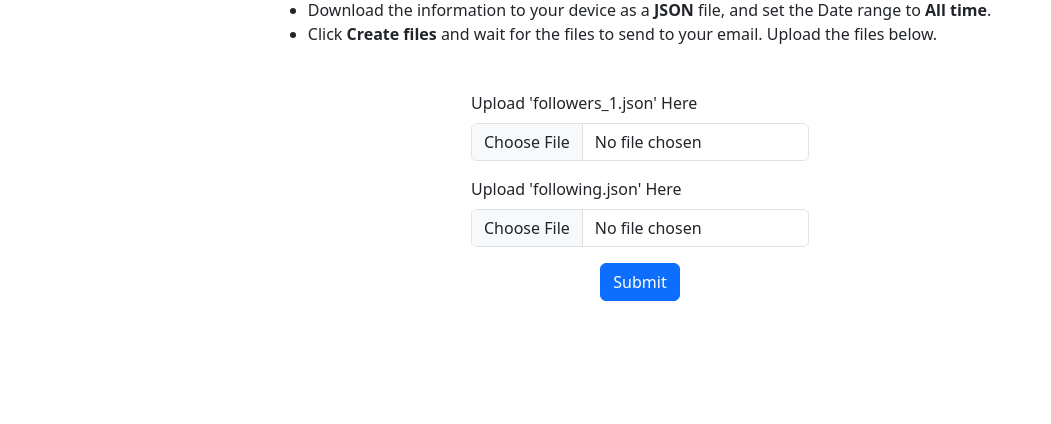
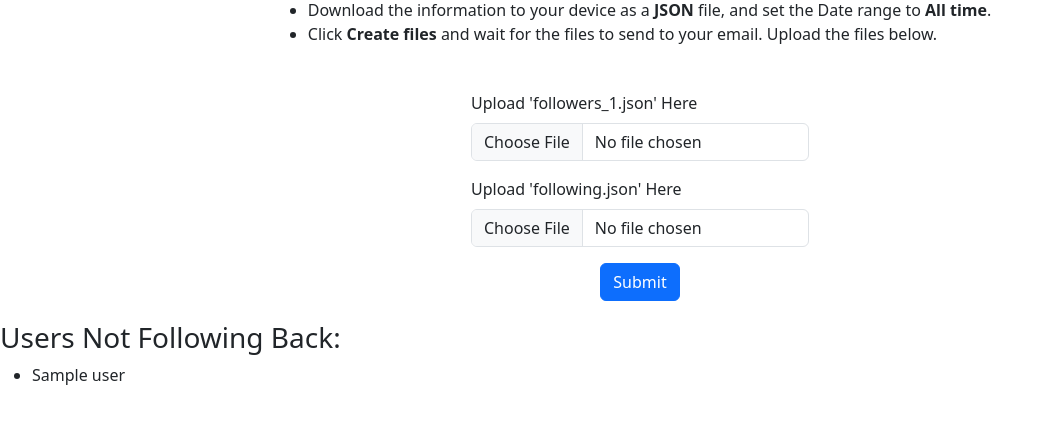
Before and after one commit to JPac2216/Instagram-Unfollower-Detector, a Flask app: template templates/index.html in a window 1280 px wide. Shown: the part 359-783 px from the top of the page, without its empty margins (0-1051 px from the left). Run offline with Flask 3, Linux system fonts and the light colour scheme; the template is opened without the code that fills it: most values are stand-ins (such as "Sample title", 1, 10 or a date in 2020).

Commit message:
Fixed comparison()

```diff
--- a/app.py
+++ b/app.py
@@ -1,8 +1,10 @@
 from flask import Flask, flash, render_template, request, redirect, url_for
 from werkzeug.utils import secure_filename
 import os
+import json
 
-UPLOAD_FOLDER = 'uploads'
+UPLOAD_FOLDER = os.path.join(os.getcwd(), 'uploads')
+os.makedirs(UPLOAD_FOLDER, exist_ok=True)
 ALLOWED_EXTENSIONS = {'json'}
 
 def allowed_file(filename):
@@ -29,14 +31,39 @@ def upload_file():
         if followers.filename == '' or following.filename == '':
             flash('No selected file')
             return redirect(request.url)
+
         if followers and allowed_file(followers.filename) and following and allowed_file(following.filename):
             filename1 = secure_filename(followers.filename)
             filename2 = secure_filename(following.filename)
             followers.save(os.path.join(app.config['UPLOAD_FOLDER'], filename1))
             following.save(os.path.join(app.config['UPLOAD_FOLDER'], filename2))
             flash('Files uploaded successfully.')
-            return redirect(request.url)
+
+            result = comparsion()
+            return render_template('index.html')
         else:
             flash('Please upload JSON files only.')
             return redirect(request.url)
     return render_template('index.html')
+
+
+def comparsion():
+    followers = set()
+    following = set()
+    with open(os.path.join(UPLOAD_FOLDER, 'followers_1.json'), 'r') as file1:
+        followers_json = json.load(file1)
+        for user in followers_json:
+            if 'string_list_data' in user:
+                data = user['string_list_data']
+                followers.add((data[0]['value']))
+
+    with open(os.path.join(UPLOAD_FOLDER, 'following.json'), 'r') as file2:
+        following_json = json.load(file2)
+        for user in following_json["relationships_following"]:
+            if 'string_list_data' in user:
+                data = user['string_list_data']
+                following.add((data[0]['value']))
+
+    not_followed_back = following - followers
+
+    return not_followed_back
--- a/templates/index.html
+++ b/templates/index.html
@@ -53,6 +53,17 @@
         {% endif %}
     {% endwith %}
 
+    {% if result %}
+        <h3>Users Not Following Back:</h3>
+        <ul>
+            {% for user in result %}
+                <li>{{ user }}</li>
+            {% endfor %}
+        </ul>
+    {% else %}
+        <p>No data available.</p>
+    {% endif %}
+
     <script src="https://cdn.jsdelivr.net/npm/bootstrap@5.3.3/dist/js/bootstrap.bundle.min.js" integrity="sha384-YvpcrYf0tY3lHB60NNkmXc5s9fDVZLESaAA55NDzOxhy9GkcIdslK1eN7N6jIeHz" crossorigin="anonymous"></script>
 </body>
 </html>
```
